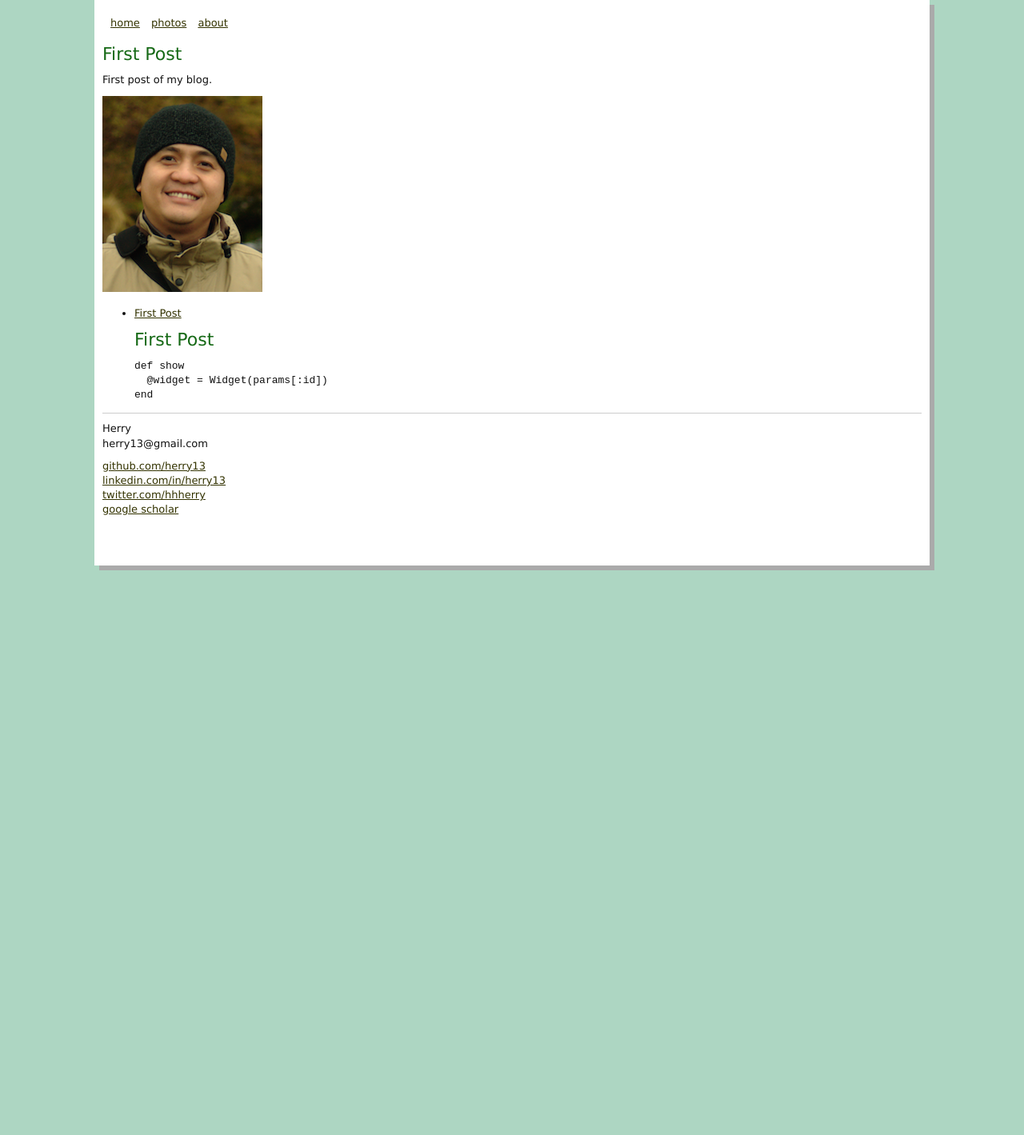
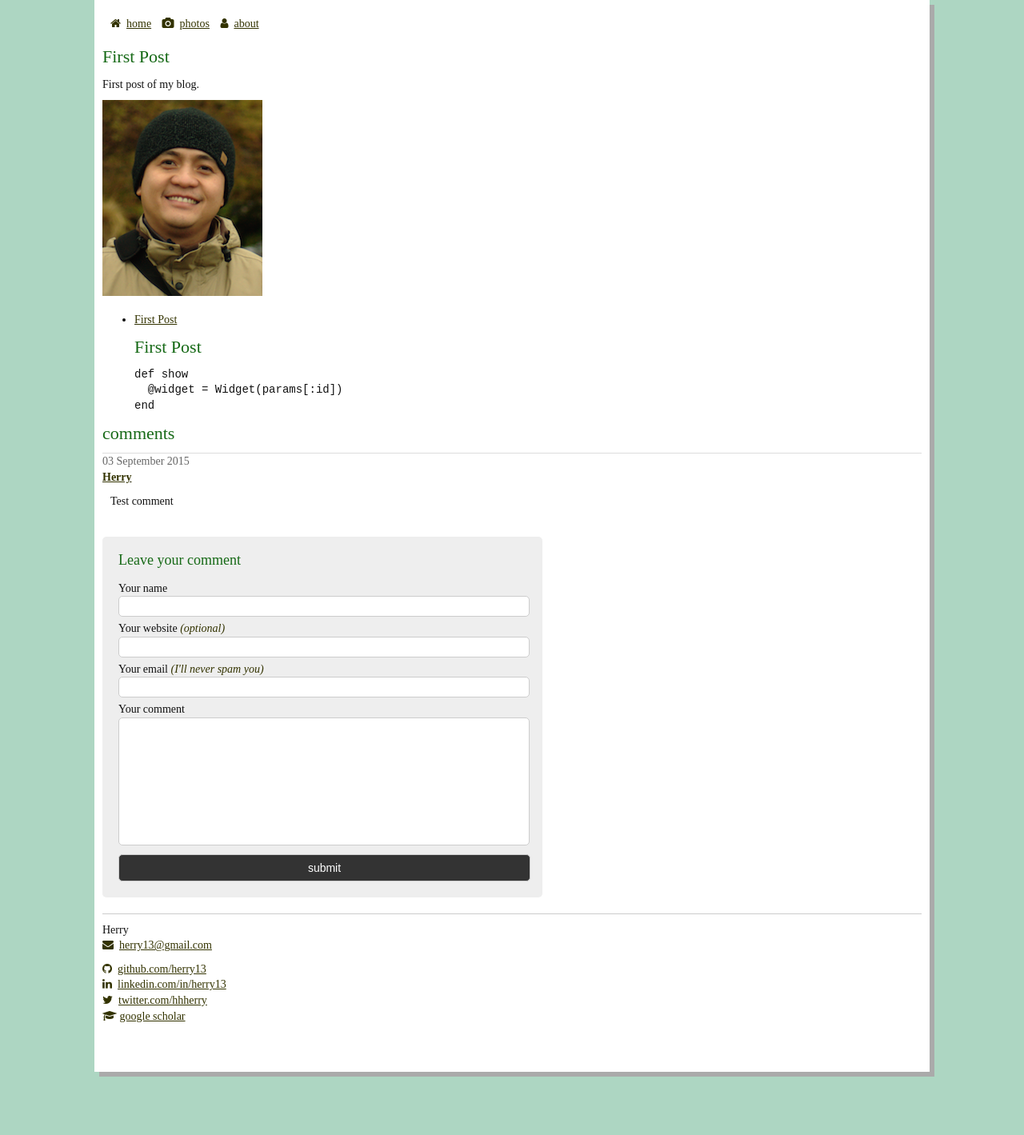
Before and after one commit to herry13/herry13.github.io, a Jekyll site: the page built from _posts/2015-09-02-first_post.md, in a window 1280 px wide. Shown: the whole page at 80% size. Built offline with Jekyll 4.4.1, drawn with Linux system fonts in a browser that asks for light colours; nearby versions of some CDN libraries; before the commit the page ends 900 px from its top, so only the background shows below that.

Commit message:
Create layout "post" for blog posts. Add comment generator "comment.rb". Add Makefile. Use fontawesome for icons.

```diff
--- /dev/null
+++ b/_includes/footer.html
@@ -0,0 +1,26 @@
+  <div class="footer">
+    <div class="content">
+      <p>
+        {{ site.data.profile.name }}
+        <br />
+        <a href="mailto:herry13@gmail.com"><i class="fa fa-envelope">&nbsp;&nbsp;</i>{{ site.data.profile.email.home }}</a>
+      </p>
+    </div>
+    <div class="contact">
+      <p>
+        <a href="http://github.com/{{ site.data.profile.github }}"><i class="fa fa-github">&nbsp;&nbsp;</i>github.com/{{ site.data.profile.github }}</a><br />
+        <a href="http://linkedin.com/in/{{ site.data.profile.linkedin }}"><i class="fa fa-linkedin">&nbsp;&nbsp;</i>linkedin.com/in/{{ site.data.profile.linkedin }}</a><br />
+        <a href="http://twitter.com/{{ site.data.profile.twitter }}"><i class="fa fa-twitter">&nbsp;&nbsp;</i>twitter.com/{{ site.data.profile.twitter }}</a><br />
+        <a href="{{ site.data.profile.googlescholar }}"><i class="fa fa-graduation-cap">&nbsp;</i>google scholar</a>
+      </p>
+    </div>
+  </div>
+</div>
+
+<div>&nbsp;</div>
+<div>&nbsp;</div>
+<div>&nbsp;</div>
+<div>&nbsp;</div>
+
+</body>
+</html>
--- /dev/null
+++ b/_includes/header.html
@@ -0,0 +1,23 @@
+<!DOCTYPE html>
+<html xmlns="http://www.w3.org/1999/xhtml" xml:lang="en" lang="en-uk">
+<head>
+  <meta http-equiv="content-type" content="text/html; charset=utf-8" />
+  <title>{{ page.title }}</title>
+  <meta name="author" content="{{ site.data.profile.name }}" />
+  <meta http-equiv="cache-control" content="no-cache" />
+
+  <!-- Homepage CSS -->
+  <link rel="stylesheet" href="/css/screen.css" type="text/css" media="screen, projection" />
+
+  <!-- Font Awesome -->
+  <link rel="stylesheet" href="https://maxcdn.bootstrapcdn.com/font-awesome/4.4.0/css/font-awesome.min.css" />
+
+</head>
+<body>
+
+<div class="site">
+  <div class="header">
+    <a href="/"><i class="fa fa-home">&nbsp;&nbsp;</i>home</a>
+    <a href="/photos"><i class="fa fa-camera">&nbsp;&nbsp;</i>photos</a>
+    <a href="/about"><i class="fa fa-user">&nbsp;&nbsp;</i>about</a>
+  </div>
--- a/_layouts/default.html
+++ b/_layouts/default.html
@@ -1,48 +1,5 @@
-<!DOCTYPE html>
-<html xmlns="http://www.w3.org/1999/xhtml" xml:lang="en" lang="en-uk">
-<head>
-  <meta http-equiv="content-type" content="text/html; charset=utf-8" />
-  <title>{{ page.title }}</title>
-  <meta name="author" content="{{ site.data.profile.name }}" />
-  <meta http-equiv="cache-control" content="no-cache" />
-
-  <!-- Homepage CSS -->
-  <link rel="stylesheet" href="/css/screen.css" type="text/css" media="screen, projection" />
-</head>
-<body>
-
-<div class="site">
-  <div class="header">
-    <a href="/">home</a>
-    <a href="/photos">photos</a>
-    <a href="/about">about</a>
-  </div>
+{% include header.html %}
 
   {{ content }}
 
-  <div class="footer">
-    <div class="content">
-      <p>
-        {{ site.data.profile.name }}
-        <br />
-        {{ site.data.profile.email.home }}
-      </p>
-    </div>
-    <div class="contact">
-      <p>
-        <a href="http://github.com/{{ site.data.profile.github }}">github.com/{{ site.data.profile.github }}</a><br />
-        <a href="http://linkedin.com/in/{{ site.data.profile.linkedin }}">linkedin.com/in/{{ site.data.profile.linkedin }}</a><br />
-        <a href="http://twitter.com/{{ site.data.profile.twitter }}">twitter.com/{{ site.data.profile.twitter }}</a><br />
-        <a href="{{ site.data.profile.googlescholar }}">google scholar</a>
-      </p>
-    </div>
-  </div>
-</div>
-
-<div>&nbsp;</div>
-<div>&nbsp;</div>
-<div>&nbsp;</div>
-<div>&nbsp;</div>
-
-</body>
-</html>
+{% include footer.html %}
--- /dev/null
+++ b/_layouts/post.html
@@ -0,0 +1,40 @@
+{% include header.html %}
+
+  {{ content }}
+
+  <div class="comment">
+    <h1>comments</h1>
+
+    {% for comment in site.data.comments.sessions %}
+    {%   if comment.path == page.url %}
+
+    <li>
+      <time datetime="{{ comment.created | date_to_xmlschema }}">{{ comment.created | date_to_long_string }}</time>
+      {% if comment.url %}
+      <a href="{{ comment.url }}" class="commenter">{{ comment.name }}</a>
+      {% else %}
+      <span class="commenter">{{ comment.name }}</span>
+      {% endif %}
+      <div>
+        {{ comment.comment }}
+      </div>
+    </li>
+
+    {%   endif %}
+    {% endfor  %}
+
+    <div id="comment-form">
+      <form action="http://pooleapp.com/stash/8567f6fc-69ff-4b51-9aeb-260d8f787cb9/" method="post">
+        <h2>Leave your comment</h2>
+        <input type="hidden" name="redirect_to" value="{{ site.baseurl }}/thanks" />
+        <input type="hidden" name="path" value="{{ page.url }}" />
+        <label for="name">Your name</label><input type="text" name="name">
+        <label for="url">Your website <i>(optional)</i></label><input type="text" name="url">
+        <label for="email">Your email <i>(I'll never spam you)</i></label><input type="text" name="email">
+        <label for="comment">Your comment</label><textarea name="comment" class="comment-text"></textarea>
+        <input type="submit" value="submit" />
+      </form>
+    </div>
+  </div>
+
+{% include footer.html %}
--- a/css/screen.css
+++ b/css/screen.css
@@ -1,8 +1,9 @@
 body {
 	color: #111111;
 	background-color: #ADD6C2;
-	font-family: verdana, sans-serif;
-	font-size: 13px;
+	/*font-family: verdana, sans-serif;*/
+  font: normal normal normal 14px/1 FontAwesome;
+	font-size: 14px;
 	text-align: left;
 	line-height: 140%;
 	margin: 0px;
@@ -55,11 +56,11 @@ h3 {
 }
 i {
 	color: #333300;
-	font-size: 13px;
+	font-size: 14px;
 }
 b {
   color: #166916;
-	font-size: 13px;
+	font-size: 14px;
 }
 
 .title {
@@ -80,6 +81,65 @@ b {
 #about img {
   float: right;
   margin-left: 20px;
+  margin-bottom: 20px;
+}
+
+.comment {
+  margin: 10px 0px 10px 0px;
+  display: block;
+}
+.comment li {
+  border-top: 1px solid #DDDDDD;
+  display: block;
+  margin-bottom: 10px;
+}
+.comment time {
+  display: block;
+  color: #666666;
+}
+.commenter {
+  display: block;
+  color: #166916;
+  font-weight: bold;
+  margin-bottom: 5px;
+}
+.comment li div {
+  padding: 5px 10px 5px 10px;
+}
+
+#comment-form {
+  display: block;
+  width: 500px;
+  /*margin-left: auto;
+  margin-right: auto;*/
+  margin-top: 30px;
+  margin-bottom: 20px;
+  padding: 5px 30px 20px 20px;
+	background-color: #EEE;
+  border-radius: 5px;
+}
+#comment-form form label {
+  width: 100%;
+  display: block;
+}
+#comment-form form input, #comment-form form textarea {
+  width: 100%;
+  padding: 4px 6px 4px 6px;
+  font-size: 14px;
+  border: 1px solid #CCCCCC;
+  margin: 0px 0px 5px 0px;
+  border-radius: 5px;
+}
+#comment-form form textarea {
+  height: 150px;
+  resize: none;
+}
+#comment-form form input[type=submit] {
+  width: 515px;
+  padding: 8px;
+  margin: 0px;
+  background-color: #333333;
+  color: #FFFFFF;
 }
 
 div.site {
--- a/photos/index.html
+++ b/photos/index.html
@@ -1,11 +1,11 @@
 ---
-title: The color of my life.
+title: The color of my journey.
 ---
 
 <div id="photos">
   {% for album in site.data.photos.albums %}
   <p>
-    <h3>{{ album.title }}</h3>
+    <h3><i class="fa fa-th-large">&nbsp;</i>{{ album.title }}</h3>
     <a href="{{ album.url }}"><img width="400" src="{{ album.cover }}" /></a>
   </p>
   {% endfor %}
```
Also changed, not shown: _data/comments.json (added, +13 -0 lines), _data/publications.yml (+8 -8 lines), _posts/2015-09-02-first_post.md (+1 -0 lines), about/index.html (+15 -11 lines), comments.rb (added, +37 -0 lines), 1 other file.
